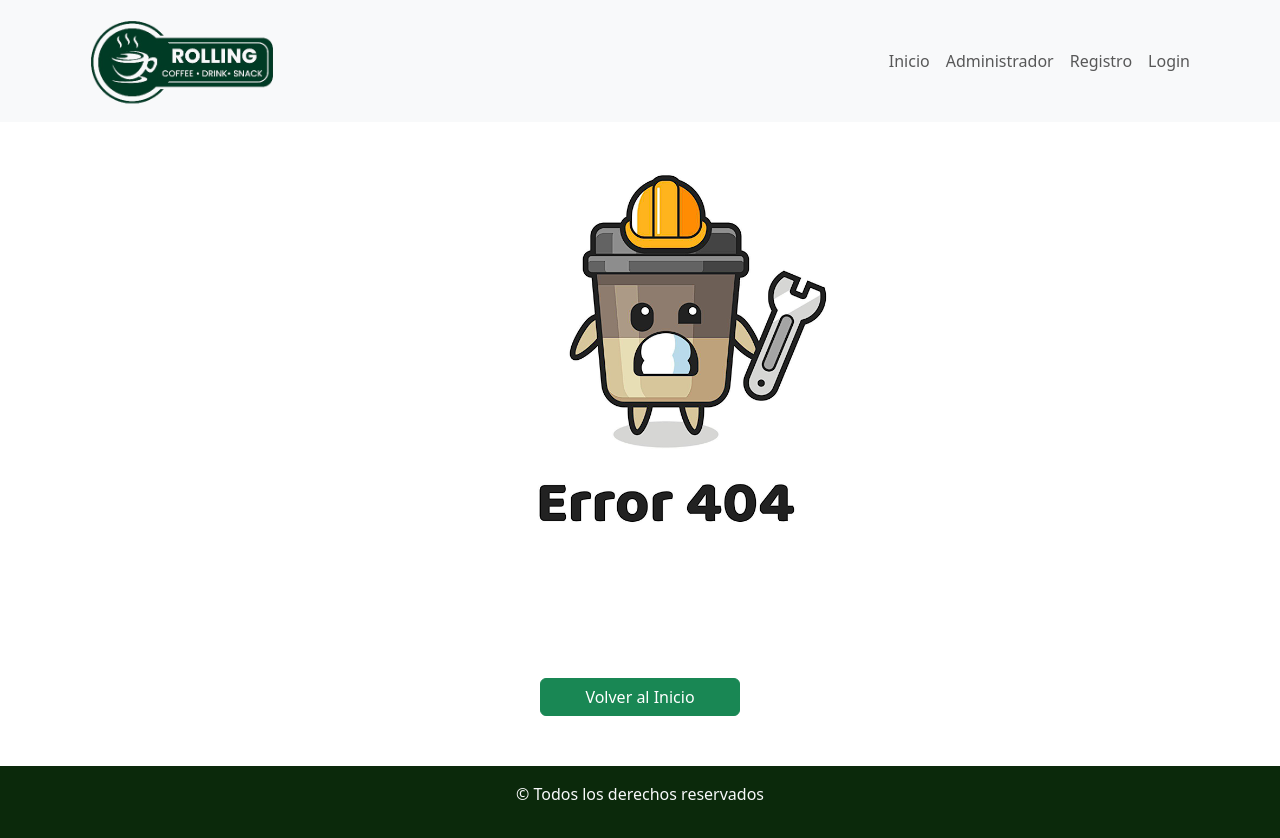
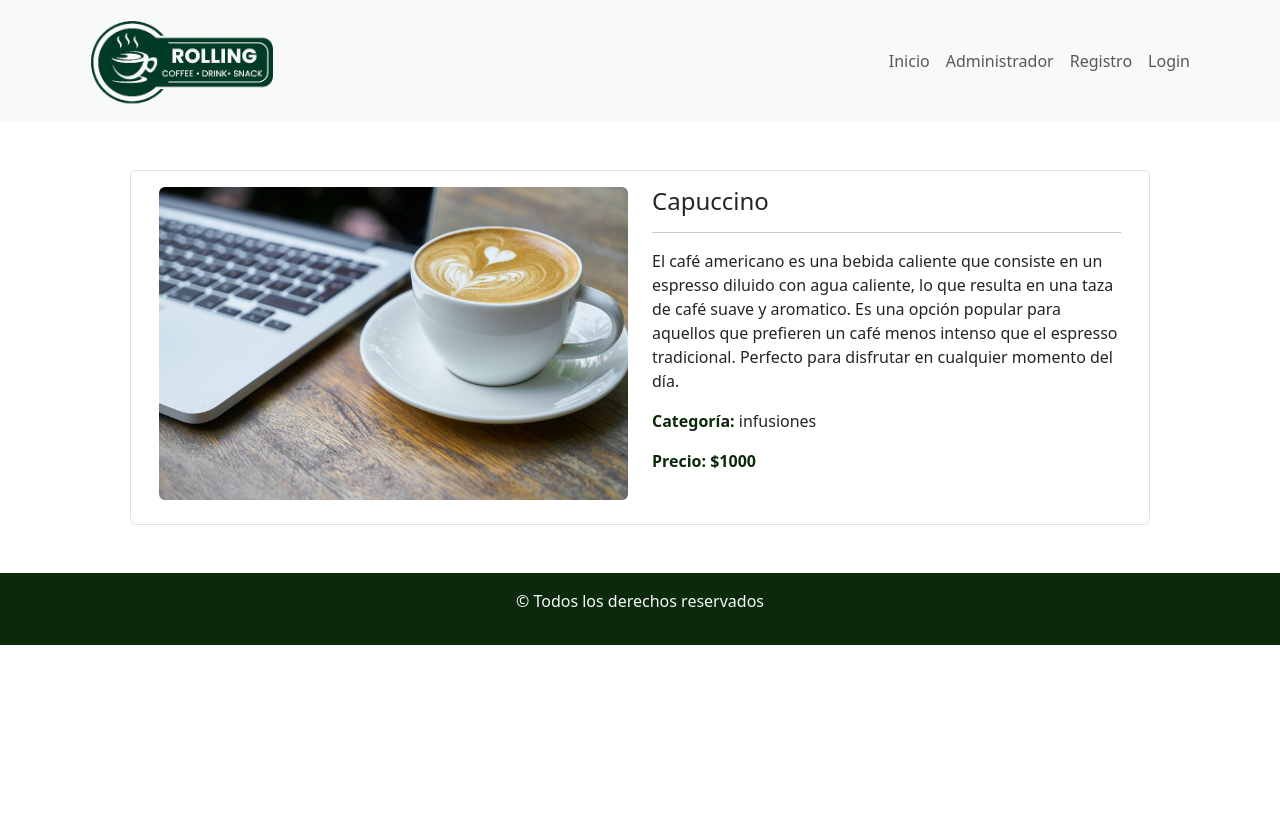
Before and after one commit to NataliaGabriela/RollingCoffee-react, a React (Vite) app: page /detalleproducto in a window 1280 px wide. After the commit the page ends 800 px from the top, so only its background shows below. Built offline with nearby package versions, Linux system fonts and the light colour scheme.

Commit message:
maquetado básico de detalle producto

```diff
--- a/src/App.css
+++ b/src/App.css
@@ -12,6 +12,9 @@
 .bgGreen{
   background: rgb(11, 41, 11);
 }
+.textGreen{
+  color: rgb(11, 41, 11);
+}
 .imagenError{
  position: relative;
 margin: 0 auto;
--- a/src/App.jsx
+++ b/src/App.jsx
@@ -8,6 +8,7 @@ import Inicio from "./components/pages/Inicio";
 import Error from "./components/pages/Error";
 import Administrador from "./components/pages/Administrador";
 import {BrowserRouter, Routes, Route} from "react-router-dom";
+import DetalleProducto from "./components/pages/DetalleProducto";
 function App() {
   return (
    <BrowserRouter>
@@ -17,6 +18,7 @@ function App() {
       <Route exact path="/administrador" element={<Administrador></Administrador>}></Route>
       <Route exact path="/administrador/crear" element={<Administrador></Administrador>}></Route>
       <Route exact path="/administrador/editar" element={<Administrador></Administrador>}></Route>
+      <Route exact path="/detalleproducto" element={<DetalleProducto></DetalleProducto>}></Route>
       <Route path="*" element={<Error></Error>}></Route>
     </Routes>
     <Footer></Footer>
--- /dev/null
+++ b/src/components/pages/DetalleProducto.jsx
@@ -0,0 +1,35 @@
+import { Container, Row, Image } from "react-bootstrap";
+import "../../App.css";
+const DetalleProducto = () => {
+  return (
+    <Container>
+      <Row className="border border-1 rounded m-5 p-3">
+        <div className="col-md-6">
+          <Image
+            src="../../../assets/cafe-americano.jpg"
+            className="figure-img img-fluid rounded"
+            fluid
+            width={500}
+          />
+        </div>
+        <div className="col-md-6">
+          <h4>Capuccino</h4>
+          <hr></hr>
+          <p>
+            El café americano es una bebida caliente que consiste en un espresso
+            diluido con agua caliente, lo que resulta en una taza de café suave
+            y aromatico. Es una opción popular para aquellos que prefieren un
+            café menos intenso que el espresso tradicional. Perfecto para
+            disfrutar en cualquier momento del día.
+          </p>
+          <p>
+            <span className="textGreen fw-bold">Categoría:</span> infusiones
+          </p>
+          <p className="textGreen fw-bold">Precio: $1000</p>
+        </div>
+      </Row>
+    </Container>
+  );
+};
+
+export default DetalleProducto;
```
Also changed, not shown: assets/cafe-americano.jpg (added).
